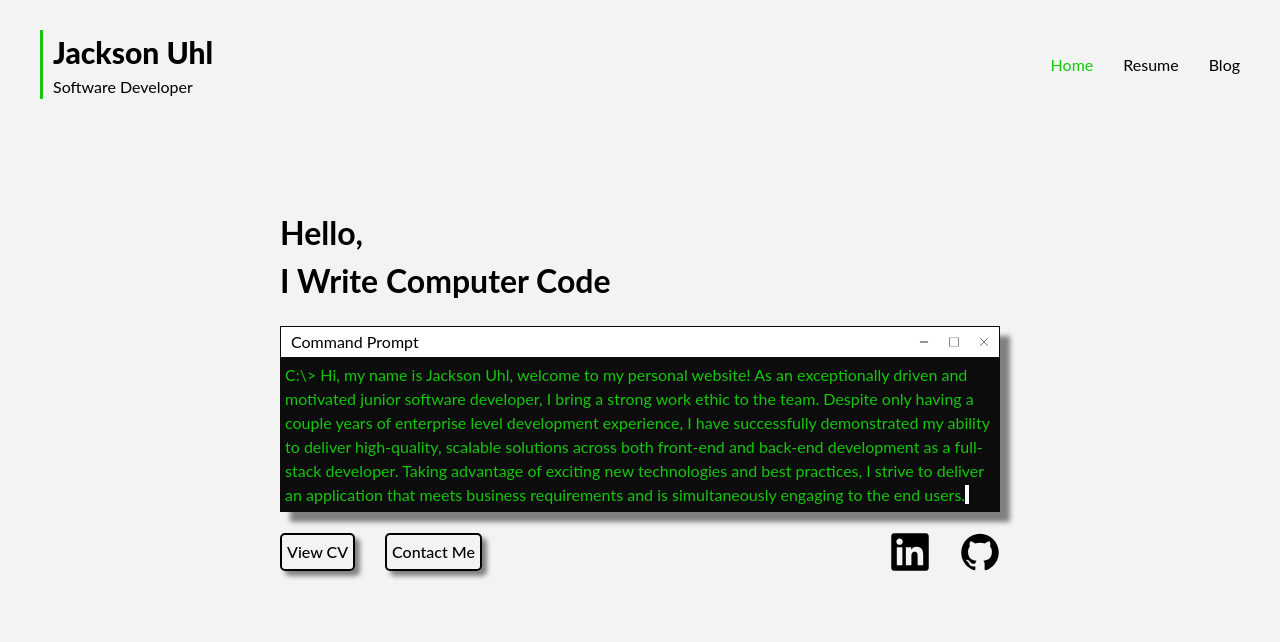
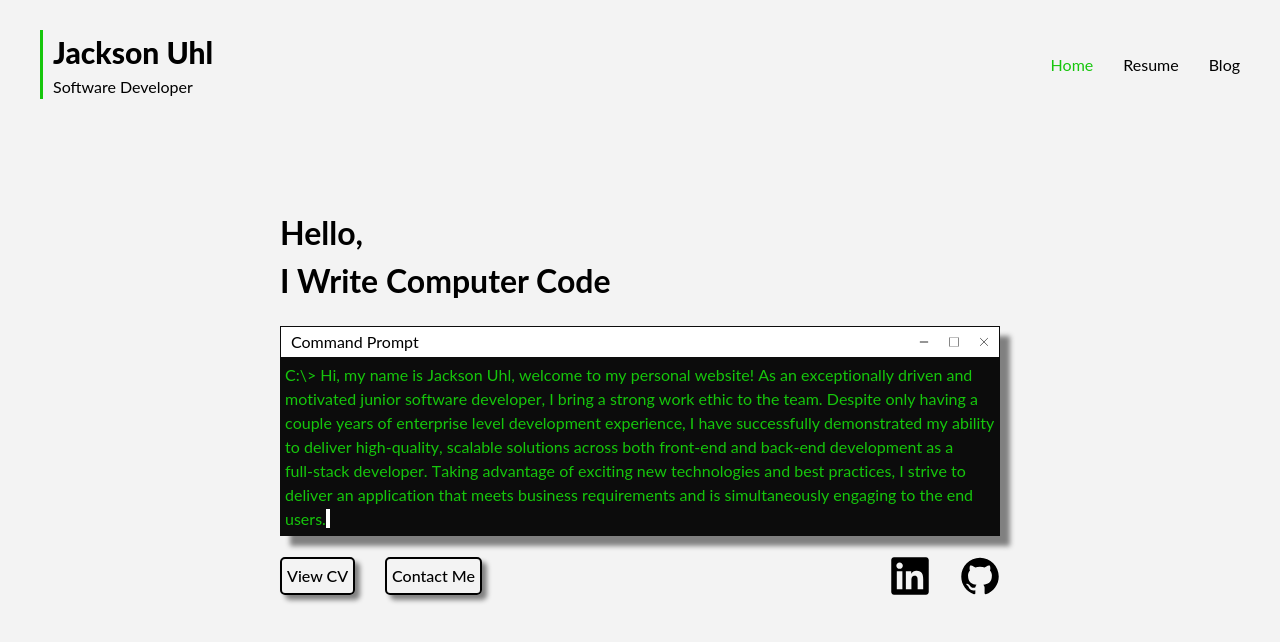
Before and after one commit to JackUhl/Personal_Website, a React (Vite) app: page / in a window 1280 px wide. Shown: the top 642 px of the page. Built offline with nearby package versions, Linux system fonts and the light colour scheme.

Commit message:
Update site to use reveal component

```diff
--- a/src/components/BlogCardComponent/BlogCardComponent.module.css
+++ b/src/components/BlogCardComponent/BlogCardComponent.module.css
@@ -28,7 +28,6 @@
 }
 
 .cardContent {
-    flex: 1;
     padding: 20px 20px 20px 20px;
 }
 
--- a/src/components/LoaderComponent/LoaderComponent.module.css
+++ b/src/components/LoaderComponent/LoaderComponent.module.css
@@ -5,18 +5,7 @@
 
 .loaderCircle {
     border-radius: 10px;
-    background-color: var(--tertiary-color) !important;
-    transition: all .1s ease-in-out;
-}
-
-.largerSize {
-    width: 0px;
-    height: 0px;
-    margin: 7.5px;
-}
-
-.smallerSize {
+    background-color: var(--tertiary-color);
     width: 15px;
     height: 15px;
-    margin: 0px;
 }
--- a/src/components/LoaderComponent/LoaderComponent.tsx
+++ b/src/components/LoaderComponent/LoaderComponent.tsx
@@ -1,25 +1,16 @@
-import { useEffect, useState } from "react";
 import { alignItemsCenter, flexRow, flexWrap } from "../../styling/shared.module.css";
 import ClassnameJoiner from "../../utilities/helpers/ClassnameJoiner";
-import { loaderCircleContainer, loaderCircle, smallerSize, largerSize } from "./LoaderComponent.module.css";
+import RevealComponent from "../RevealComponent/RevealComponent";
+import { loaderCircleContainer, loaderCircle } from "./LoaderComponent.module.css";
 
 export default function LoaderComponent() {
-    const [loaderIndex, setLoaderIndex] = useState(0);
     const numberOfCircles = 3;
-    const numberOfFrames = numberOfCircles + 1;
-    const delay = 200
-
-    useEffect(() => {
-        setTimeout(() => {
-            setLoaderIndex((loaderIndex + 1) % numberOfFrames)
-        }, delay)
-    }, [loaderIndex])
 
     const circles = []
-    for(let index = 1; index <= numberOfCircles; index++) {
+    for(let index = 0; index < numberOfCircles; index++) {
         circles.push(
             <div
-                className={ClassnameJoiner.join([loaderCircle, index > loaderIndex ? largerSize : smallerSize])}
+                className={ClassnameJoiner.join([loaderCircle])}
                 key={index}
             />
         )
@@ -28,7 +19,9 @@ export default function LoaderComponent() {
     return (
         <>
             <div className={ClassnameJoiner.join([flexRow, flexWrap, alignItemsCenter, loaderCircleContainer])}>
-                {circles}
+                <RevealComponent timeoutInterval={200} repeat={true}>
+                    {circles}
+                </RevealComponent>
             </div>
         </>
     )
--- a/src/components/RevealComponent/RevealComponent.module.css
+++ b/src/components/RevealComponent/RevealComponent.module.css
@@ -1,8 +1,15 @@
 .revealItem {
     opacity: 0;
+}
+
+.revealAnimation {
     transition: all .25s;
 }
 
 .revealItemShown {
     opacity: 1;
 }
+
+.displayInline {
+    display: inline;
+}
--- a/src/components/RevealComponent/RevealComponent.tsx
+++ b/src/components/RevealComponent/RevealComponent.tsx
@@ -1,25 +1,27 @@
 import { Children, useEffect, useState } from "react";
 import IRevealComponent from "./IRevealComponent";
 import ClassnameJoiner from "../../utilities/helpers/ClassnameJoiner";
-import { revealItem, revealItemShown } from "./RevealComponent.module.css";
+import { displayInline, revealAnimation, revealItem, revealItemShown } from "./RevealComponent.module.css";
 
 export default function RevealComponent(props: IRevealComponent) {
-    const [revealIndex, setRevealIndex] = useState(props.introDelay ? -1 : 0);
+    const startIndex = -1
+    const [revealIndex, setRevealIndex] = useState(startIndex);
 
     useEffect(() => {
-        if (revealIndex < Children.count(props.children) - 1) {
-            const timeoutId = setTimeout(() => {
+        if (revealIndex <= Children.count(props.children) - 1) {
+            setTimeout(() => {
                 setRevealIndex(prevState => prevState + 1);
             }, props.timeoutInterval);
-
-            return () => clearTimeout(timeoutId);
+        }
+        else if(props.repeat && revealIndex == Children.count(props.children)){
+            setRevealIndex(startIndex);
         }
     }, [revealIndex, props.children]);
 
     return (
         <>
             {Children.map(props.children, (child, index) => (
-                <div className={ClassnameJoiner.join([revealItem, index <= revealIndex ? revealItemShown : ""])}>
+                <div className={ClassnameJoiner.join([revealItem, props.displayInline ? displayInline : "", props.noAnimation ? "" : revealAnimation,  index <= revealIndex ? revealItemShown : ""])}>
                     {child}
                 </div>
             ))}
--- a/src/components/TerminalComponent/TerminalComponent.tsx
+++ b/src/components/TerminalComponent/TerminalComponent.tsx
@@ -6,36 +6,23 @@ import { blinkEmpty, blinkFilled, closeButton, normalButton, opacityHidden, opac
 import { flexRow, justifyContentBetween } from "../../styling/shared.module.css";
 import { ITerminalComponent } from "./ITerminalComponent";
 import { useEffect, useState } from "react";
+import RevealComponent from "../RevealComponent/RevealComponent";
 
 export default function TerminalComponent(props: ITerminalComponent) {
     const [blink, setBlink] = useState(false);
-    const [singleLetterIndex, setSingleLetterIndex] = useState(0);
-    const [singleLetterArray, setSingleLetterArray] = useState<string[]>([])
-
-    useEffect(() => {
-        const array: string[] = [];
-
-        for(let index = 0; index < props.text.length; index++) {
-            array.push(props.text.charAt(index));
-        }
-
-        setSingleLetterArray(array);
-    }, [])
-
-    useEffect(() => {
-        if(singleLetterIndex + 1 <= props.text.length)
-        {
-            setTimeout(() => {
-                setSingleLetterIndex(singleLetterIndex + 1);
-            }, 1);
-        }
-    }, [singleLetterIndex])
 
     useEffect(() => {
         setTimeout(() => {
             setBlink(!blink)
         }, 1000)
-    }, [blink])
+    }, [blink]);
+
+    const singleLetterSpans = []
+    for(let index = 0; index < props.text.length; index++) {
+        singleLetterSpans.push(
+            <span key={index}>{props.text.charAt(index)}</span>
+        )
+    }
 
     return(
         <div className={terminalContainer}>
@@ -48,19 +35,13 @@ export default function TerminalComponent(props: ITerminalComponent) {
                 </div>
             </div>
             <div className={terminalBody}>
-                <p>
-                    {
-                        <span>{`${props.drive ?? "C"}:\\${props.path ?? ""}> `}</span>
-                    }
-                    {
-                        singleLetterArray.map((item, index) =>
-                            <span key={index} className={index < singleLetterIndex ? opacityShown : opacityHidden}>{item}</span>
-                        )
-                    }
-                    {
-                        <span className={ClassnameJoiner.join([blink ? blinkFilled : blinkEmpty, singleLetterIndex != props.text.length ? opacityHidden : opacityShown])}>&nbsp;</span>
-                    }
-                </p>
+                <div>
+                    <span>{`${props.drive ?? "C"}:\\${props.path ?? ""}> `}</span>
+                    <RevealComponent timeoutInterval={1} displayInline={true} noAnimation={true}>
+                        {singleLetterSpans}
+                        <span className={ClassnameJoiner.join([blink ? blinkFilled : blinkEmpty])}>&nbsp;</span>
+                    </RevealComponent>
+                </div>
             </div>
         </div>
     )
--- a/src/pages/Blog/Blog.tsx
+++ b/src/pages/Blog/Blog.tsx
@@ -46,7 +46,7 @@ export default function Blog() {
 
     return (
         <div className={ClassnameJoiner.join([flexColumn, justifyContentCenter, rowGap, isMobile ? mobileBlogContainer : desktopBlogContainer])}>
-            <RevealComponent timeoutInterval={250} introDelay={true}>
+            <RevealComponent timeoutInterval={100}>
                 <div className={ClassnameJoiner.join([flexRow, alignItemsCenter, flexWrap, blogFilterGap])}>
                     {allBlogTags.map((blogTag, index) => (
                         <FilterButtonComponent title={blogTag} selectedBlogTags={selectedBlogTags} setSelectedBlogTags={setSelectedBlogTags} key={index}/>
--- a/src/pages/Home/Home.tsx
+++ b/src/pages/Home/Home.tsx
@@ -16,7 +16,7 @@ export default function Home() {
 
     return (
         <div className={isMobile ? mobileHomeContainer : desktopHomeContainer}>
-            <RevealComponent timeoutInterval={250} introDelay={true}>
+            <RevealComponent timeoutInterval={250}>
                 <h1>Hello,<br/>I Write Computer Code</h1>
                 <TerminalComponent
                     text={"Hi, my name is Jackson Uhl, welcome to my personal website! As an exceptionally driven and motivated junior software developer, I bring a strong work ethic to the team. Despite only having a couple years of enterprise level development experience, I have successfully demonstrated my ability to deliver high-quality, scalable solutions across both front-end and back-end development as a full-stack developer. Taking advantage of exciting new technologies and best practices, I strive to deliver an application that meets business requirements and is simultaneously engaging to the end users."}
--- a/src/pages/Resume/Resume.tsx
+++ b/src/pages/Resume/Resume.tsx
@@ -24,7 +24,7 @@ export default function Resume() {
 
     return (
         <div className={isMobile ? mobileResumeContainer : desktopResumeContainer}>
-            <RevealComponent timeoutInterval={250} introDelay={true}>
+            <RevealComponent timeoutInterval={100}>
                 <p className={sectionTitle}>Work Experience</p>
                 {response?.workExperiences.map((workExperienceItem, index) =>
                     <ResumeItemComponent
```
Also changed, not shown: src/components/RevealComponent/IRevealComponent.ts (+4 -3 lines).
